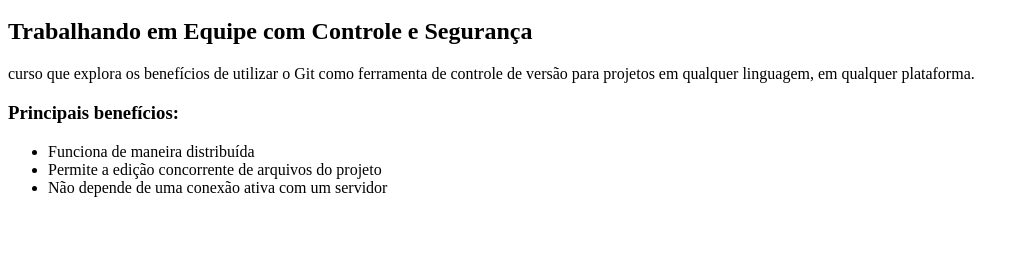
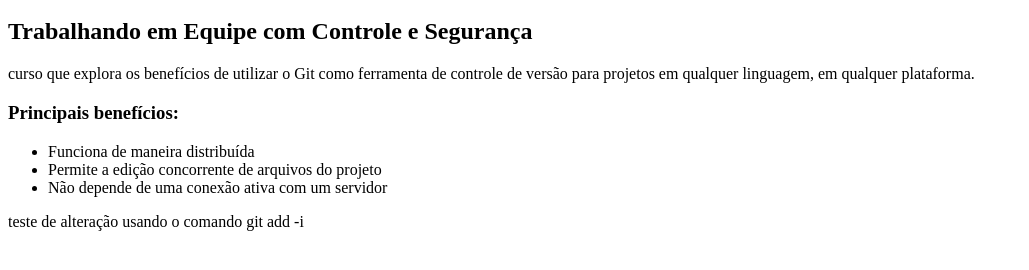
Before and after one commit to DiegoScacinate/curso-git, a plain HTML site: page index.html in a window 1280 px wide. Shown: the part 48-318 px from the top of the page, without its empty margins (0-1029 px from the left). Drawn offline with Linux system fonts and the light colour scheme.

Commit message:
teste solicitado no curso

```diff
--- a/index.html
+++ b/index.html
@@ -13,5 +13,6 @@
 			<li>Permite a edição concorrente de arquivos do projeto</li>
 			<li>Não depende de uma conexão ativa com um servidor</li>
 		</ul>
+	<p>teste de alteração usando o comando git add -i</p>
 	</body>
 </html>
```
